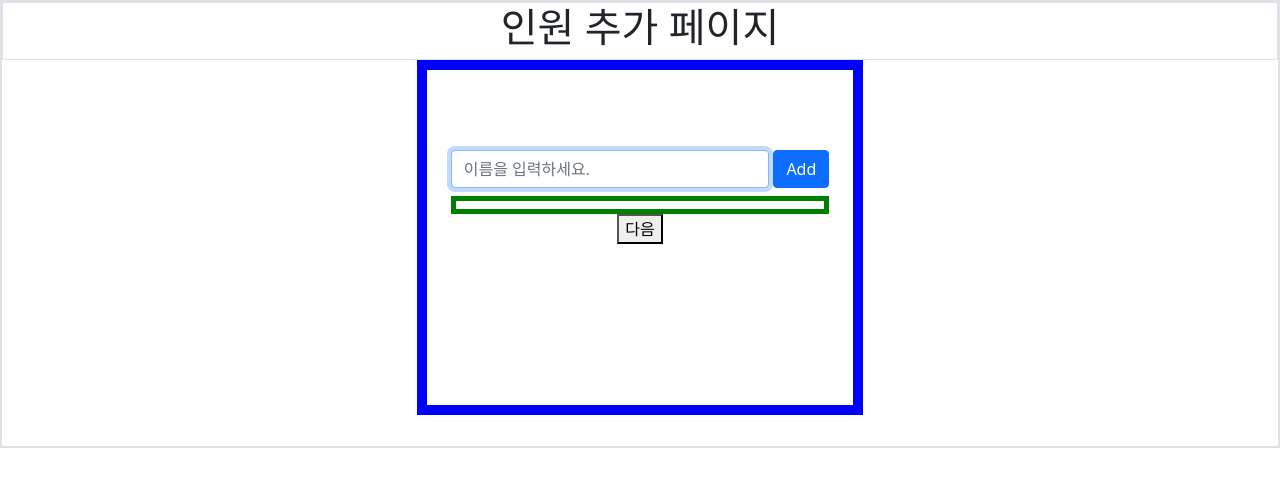
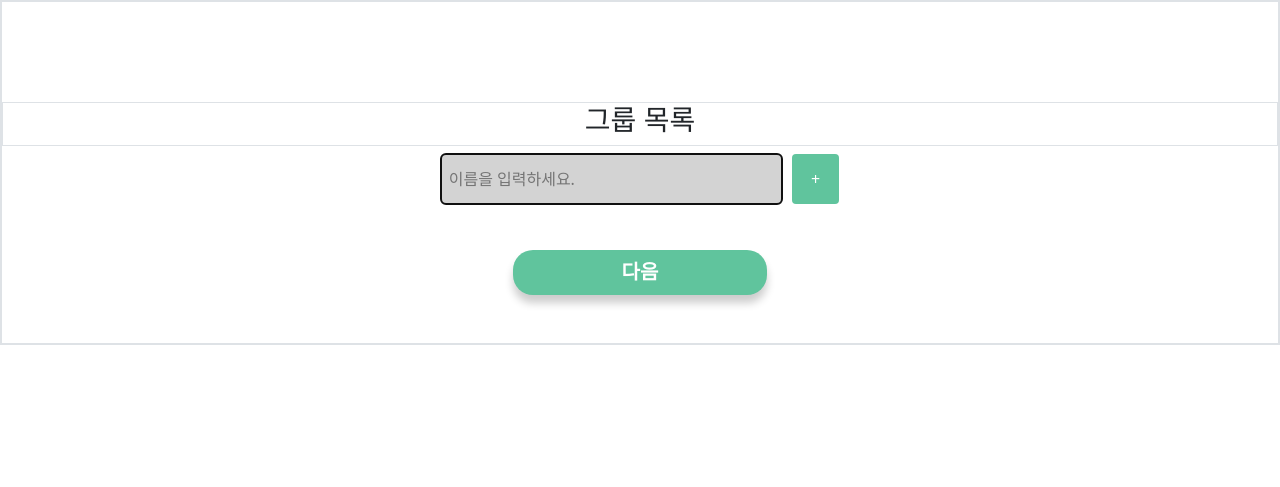
Before and after one commit to tkdgus1030/OSS_project, a Django app: a page that uses main/templates/main/web/temp_people.html in a window 1280 px wide. Shown: the part 52-539 px from the top of the page. Run offline with Django 3.2, Linux system fonts and the light colour scheme.

Commit message:
Modify temp_people.html(with style.css)

```diff
--- a/main/static/css/style.css
+++ b/main/static/css/style.css
@@ -5,6 +5,16 @@
     padding-right: 8px;
     width: 95%;
     height: 40px;
+    border-radius: 5px;
+}
+
+.name_input_design {
+    background-color:lightgray;
+    border: none;
+    padding-left: 8px;
+    padding-right: 8px;
+    width: 95%;
+    height: 50px;
     border-radius: 5px;
 }
 
@@ -38,3 +48,32 @@
     opacity: 0.6;
     cursor: not-allowed;
 }
+
+.stack_text_design {
+    background-color: #4CB1DE;
+    border: none;
+    color: white;
+    text-align: center;
+    line-height: 50px;
+    width: 100%;
+    height: 50px;
+    border-radius: 5px;
+    margin-left: 5px;
+}
+
+.add_btn_design {
+    background-color: #60C49D;
+    margin-left: 10px;
+    height: 50px;
+    width: 50px;
+    color: white;
+}
+
+.remove_btn_design {
+    background-color: lightcoral;
+    color: white;
+    height: 50px;
+    width: 50px;
+    margin-left: 10px;
+    margin-right: 7px;
+}
--- a/main/static/js/people.js
+++ b/main/static/js/people.js
@@ -19,17 +19,17 @@ function savePeople() {
 
 function addToList(person) {
     let div = document.createElement("div");
-    div.className = "people p-1 rounded-2 ps-2 d-flex align-items-center";
+    div.className = "people p-1 rounded-2 ps-2 d-flex align-items-center mb-2 mt-2";
 
     let span = document.createElement("span");
-    span.className = "me-auto";
+    span.className = "me-auto stack_text_design";
     span.textContent = person.name;
     console.log(person.name);
     div.appendChild(span);
 
     let buttonRemove = document.createElement("button");
-    buttonRemove.className = "btn btn-sm btn-danger";
-    buttonRemove.innerHTML = '<i class="bi bi-x"></i>';
+    buttonRemove.className = "btn remove_btn_design";
+    buttonRemove.innerHTML = '<i class="bi bi-x">-</i>';
     div.appendChild(buttonRemove);
 
     buttonRemove.addEventListener("click", () => {
--- a/main/templates/main/web/temp_people.html
+++ b/main/templates/main/web/temp_people.html
@@ -6,36 +6,32 @@
 
 {% endblock %}
 {% block body %}
-    <div class="border">
-        <h1>인원 추가 페이지</h1>
+    <div class="border" style="margin-top: 100px">
+        <h3>그룹 목록</h3>
     </div>
-    <div class="container-sm" style="width:35%;height:80%;border:10px solid blue;text-align: center">
-    <br><br><br>
+    <div class="container-sm" style="width:35%;height:80%;text-align: center;border: 5px blue">
         <div class="container">
             <div class="d-flex align-items-center mb-2 mt-2">
                 <input
                     type="text"
-                    class="form-control"
+                    class="name_input_design"
                     id="name-input"
                     placeholder="이름을 입력하세요."
                     autofocus
                 />
-                <button type="button" id="add" class="btn btn-primary ms-1 text-nowrap">
-                    <i class="bi bi-plus"></i> Add
+                <button type="button" id="add" class="btn add_btn_design">
+                    <i class="bi bi-plus"></i> +
                 </button>
             </div>
         </div>
-        <div class="container">
-            <div id="peopleList" style="width:100%;height:80%;border:5px solid green;text-align: center">
-                <div class="people p-1 rounded-2 ps-2 d-flex align-items-center">
+        <div id="peopleList" style="width:100%;text-align: center">
+            <div class="people p-1 rounded-2 ps-2 d-flex align-items-center">
 
-                </div>
             </div>
         </div>
         <div>
-            <button id="next" onclick="location.href='{% url 'main:temp_calculate' %}'">다음</button>
+            <button id="next" class="btn_design2" style="margin-top: 30px;width: 60%" onclick="location.href='{% url 'main:temp_calculate' %}'">다음</button>
         </div>
-    <br><br><br><br><br><br>
     </div>
 
     <br>
```
